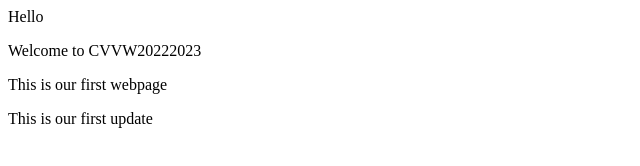
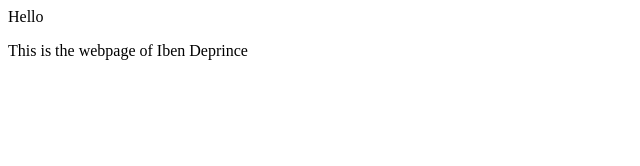
Before and after one commit to IbenDeprince/alternativegitapproach, a plain HTML site: page index.html in a window 1280 px wide. Shown: the whole page, without its empty margins (0-640 px from the left). Drawn offline with Linux system fonts and the light colour scheme.

Commit message:
Made it personal

```diff
--- a/index.html
+++ b/index.html
@@ -1,4 +1,2 @@
 <p>Hello</p>
-<p>Welcome to CVVW20222023</p>
-<p>This is our first webpage</p>
-<p>This is our first update</p>
+<p>This is the webpage of Iben Deprince</p>
```
